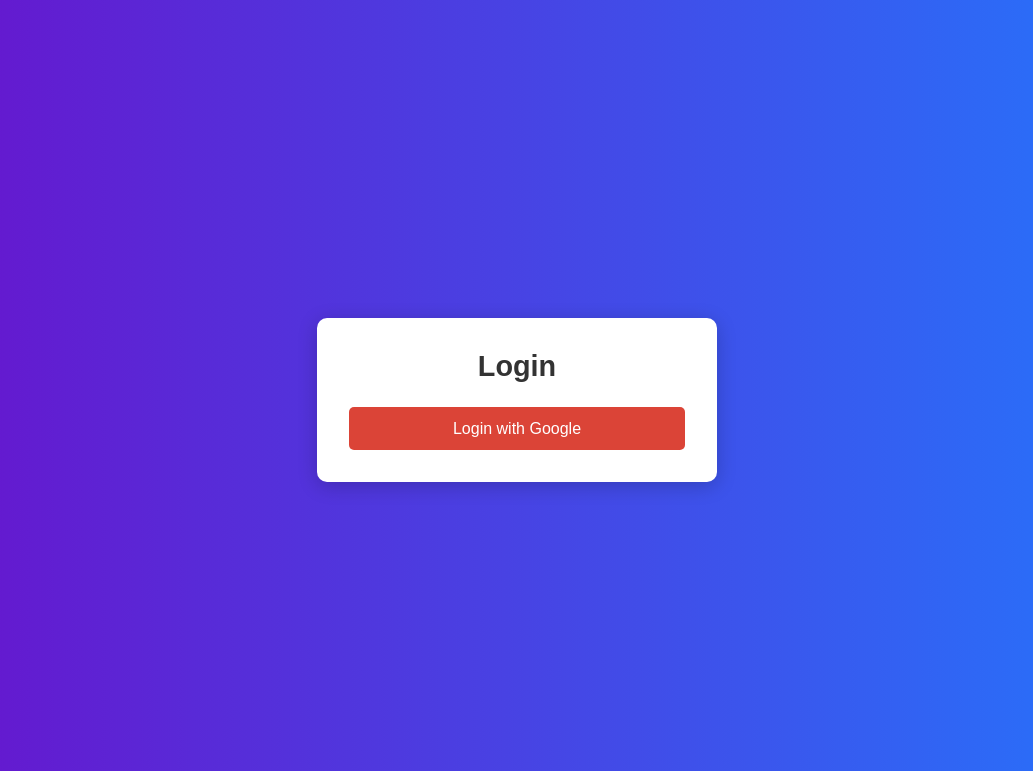
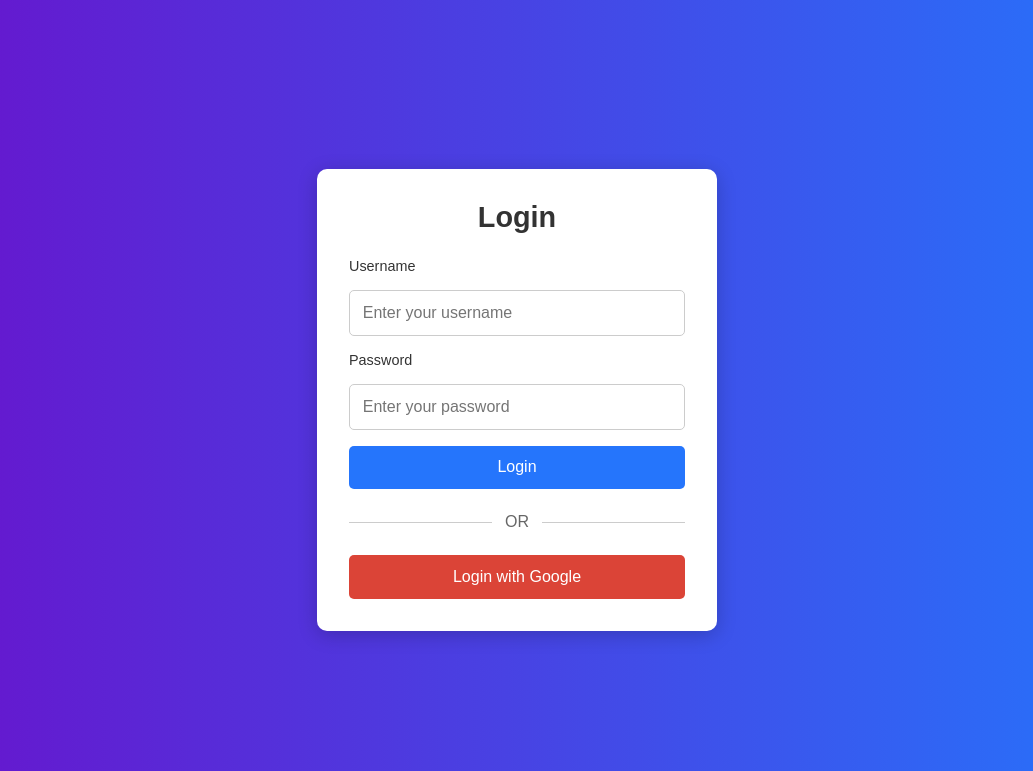
Before and after one commit to naomipricillaa/APIAuth-18222065, a FastAPI app: page / in a window 1280 px wide. Shown: the top 771 px of the page, without its empty margins (123-1156 px from the left). Run offline with FastAPI, Linux system fonts and the light colour scheme.

Commit message:
debug masi

```diff
--- a/app/templates/index.html
+++ b/app/templates/index.html
@@ -102,6 +102,20 @@
 <body>
     <div class="login-container">
         <h1>Login</h1>
+        <form action="/auth/username-password-login" method="post">
+            <label for="username">Username</label>
+            <input type="text" id="username" name="username" placeholder="Enter your username" required>
+
+            <label for="password">Password</label>
+            <input type="password" id="password" name="password" placeholder="Enter your password" required>
+
+            <button type="submit">Login</button>
+        </form>
+
+        <div class="divider">
+            <span>OR</span>
+        </div>
+
         <form action="/auth/login" method="get">
             <button type="submit" class="google-login">Login with Google</button>
         </form>
```
Also changed, not shown: vercel.json, 1 other file.
